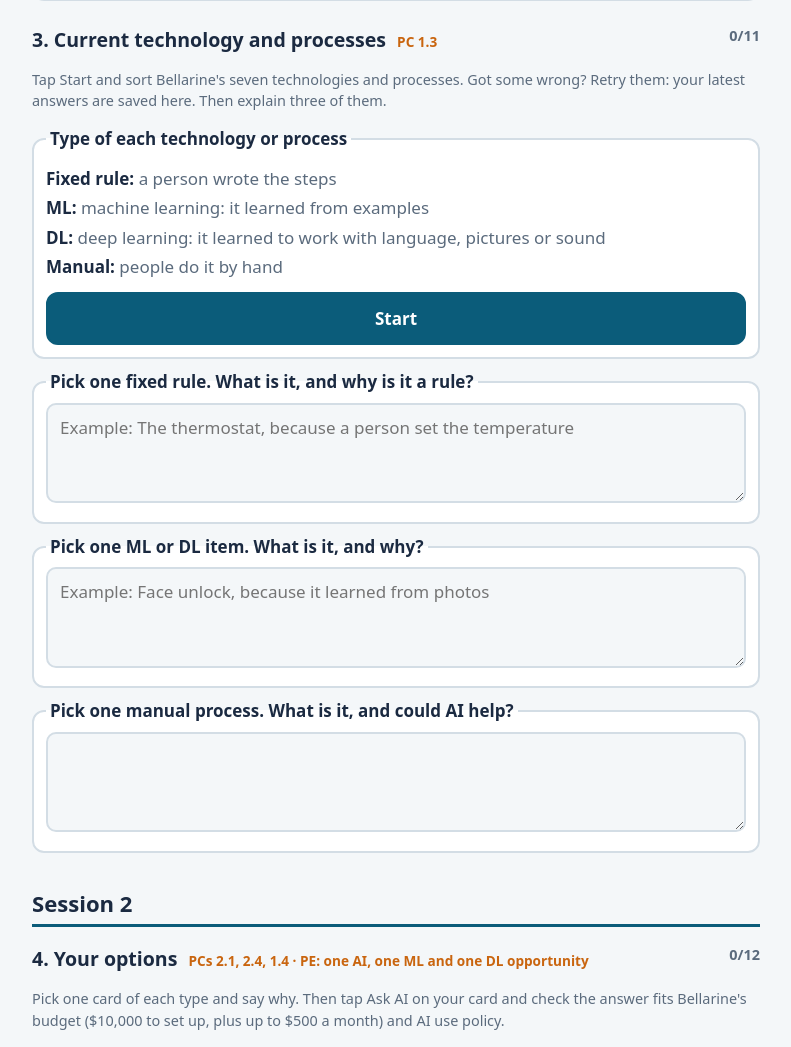
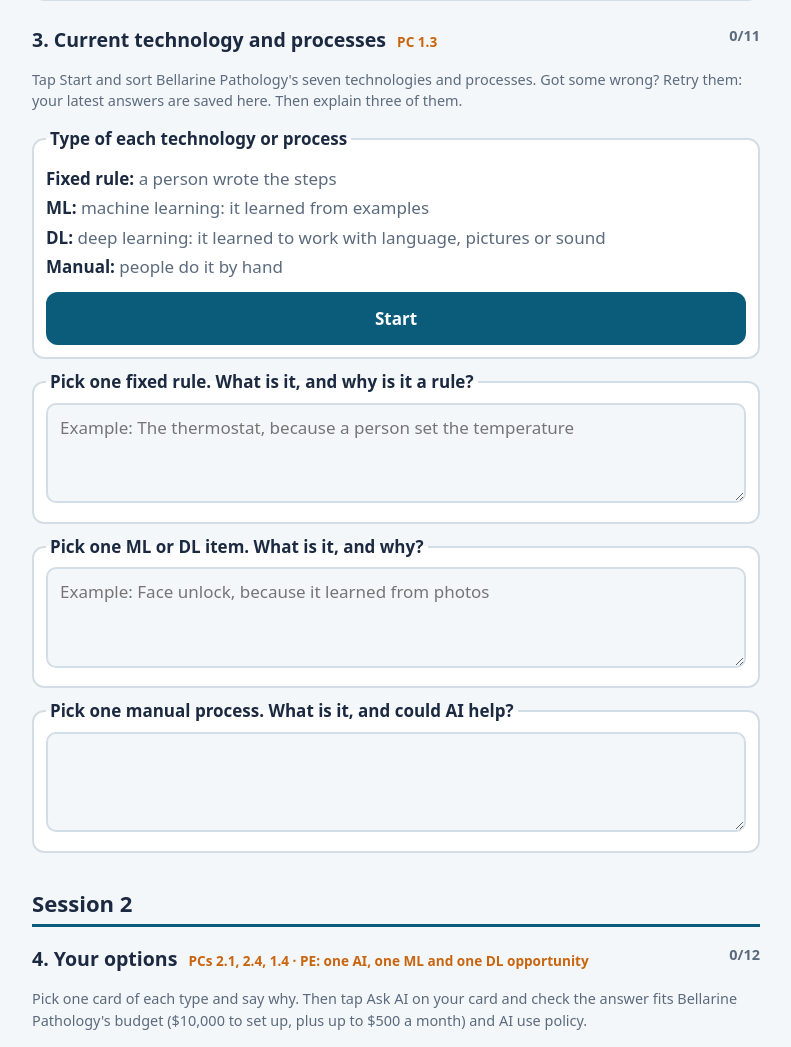
Before and after one commit to Fyrebox/tae2026, a Node server app: page /report in a window 1280 px wide. Shown: the part 1498-2545 px from the top of the page, without its empty margins (244-1035 px from the left). Run offline with Node 20, Linux system fonts and the light colour scheme.

Commit message:
Call the company Bellarine Pathology everywhere (Bellarine is the region)
Co-Authored-By: Claude Opus 5.5 <noreply@anthropic.com>

```diff
--- a/option-cards.js
+++ b/option-cards.js
@@ -1,4 +1,4 @@
-// Session 2 option cards for the Bellarine report: three per type, one for each goal. Every learner sees all nine
+// Session 2 option cards for the Bellarine Pathology report: three per type, one for each goal. Every learner sees all nine
 // and picks one of each type; Session 2 does not depend on the goal picked in Session 1.
 // AI: an assistant that works with text (an LLM); ML: predictions from past data; DL: pictures or sound.
 // Costs are made up for the course.
--- a/pages/bellarine.html
+++ b/pages/bellarine.html
@@ -18,9 +18,9 @@
 
     <h2 id="brief">Session 1: read this first</h2>
     <dl class="facts">
-      <dt>Your role</dt><dd>ICT support officer at Bellarine.</dd>
-      <dt>Your task</dt><dd>Recommend at least one AI, one ML and one DL idea that helps Bellarine reach its goals.</dd>
-      <dt>Hand in</dt><dd>The Bellarine AI Opportunities Report (<a href="/report">online report form</a>), with the Operations Manager's feedback acted on.</dd>
+      <dt>Your role</dt><dd>ICT support officer at Bellarine Pathology.</dd>
+      <dt>Your task</dt><dd>Recommend at least one AI, one ML and one DL idea that helps Bellarine Pathology reach its goals.</dd>
+      <dt>Hand in</dt><dd>The Bellarine Pathology AI Opportunities Report (<a href="/report">online report form</a>), with the Operations Manager's feedback acted on.</dd>
       <dt>For</dt><dd>Priya Raman, Operations Manager.</dd>
       <dt>Due</dt><dd>End of Session 3.</dd>
       <dt>Budget</dt><dd>$10,000 to set up, plus up to $500 a month.</dd>
@@ -41,7 +41,7 @@
     <h2>Other activities</h2>
     <details id="facts" class="panel">
       <summary>Fact sheet <span>for the LLM test</span></summary>
-      <p>Use this to check what an AI tool tells you about Bellarine. Anything that does not match was invented.</p>
+      <p>Use this to check what an AI tool tells you about Bellarine Pathology. Anything that does not match was invented.</p>
       <ul>
         <li>6 collection centres: Ocean Grove, Queenscliff, Portarlington, Drysdale, Leopold and Bellarine Central.</li>
         <li>Ocean Grove is open 7:00 am to 3:00 pm, Monday to Friday, and closed on weekends.</li>
@@ -52,7 +52,7 @@
 
     <details id="goals" class="panel">
       <summary>Goals and questions for Priya <span>for section 2</span></summary>
-      <h3>Bellarine's goals</h3>
+      <h3>Bellarine Pathology's goals</h3>
       <ol>
         <li>Answer patients' questions faster.</li>
         <li>Fewer people miss their blood test.</li>
@@ -90,7 +90,7 @@
         <li><strong>Machine learning (ML)</strong>A kind of AI that learns from lots of examples instead of following steps a person wrote. Example: a junk-mail filter.</li>
         <li><strong>Deep learning (DL)</strong>A powerful kind of machine learning for language, pictures and sound. Example: face unlock.</li>
         <li><strong>Large language model (LLM)</strong>Deep learning that writes text, like ChatGPT or Copilot. It can sound sure and still be wrong.</li>
-        <li><strong>Policy</strong>The organisation's rules that staff must follow, like Bellarine's AI use policy above.</li>
+        <li><strong>Policy</strong>The organisation's rules that staff must follow, like Bellarine Pathology's AI use policy above.</li>
       </ul>
       <h3>More words for Sessions 2 and 3</h3>
       <ul class="cards">
--- a/pages/report-host.html
+++ b/pages/report-host.html
@@ -4,7 +4,7 @@
   <meta charset="utf-8">
   <meta name="viewport" content="width=device-width, initial-scale=1">
   <meta name="robots" content="noindex">
-  <title>Bellarine reports Host</title>
+  <title>Bellarine Pathology reports Host</title>
   <link rel="stylesheet" href="/bellarine/styles.css?v={{v}}">
   <link rel="stylesheet" href="/report/styles.css?v={{v}}">
 </head>
--- a/pages/report.html
+++ b/pages/report.html
@@ -4,7 +4,7 @@
   <meta charset="utf-8">
   <meta name="viewport" content="width=device-width, initial-scale=1, viewport-fit=cover">
   <meta name="theme-color" content="#1b2a41">
-  <title>Bellarine AI Opportunities Report</title>
+  <title>Bellarine Pathology AI Opportunities Report</title>
   <link rel="stylesheet" href="/bellarine/styles.css?v={{v}}">
   <link rel="stylesheet" href="/report/styles.css?v={{v}}">
 </head>
@@ -22,8 +22,8 @@
       <h2 id="briefHead">The brief</h2>
       <p class="small">Bellarine Pathology runs 6 collection centres and one laboratory, with about 40 staff. It is fictional: all names and details are made up.</p>
       <dl class="facts">
-        <dt>Your role</dt><dd>ICT support officer at Bellarine.</dd>
-        <dt>Your task</dt><dd>Recommend at least one AI, one ML and one DL idea that helps Bellarine reach its goals.</dd>
+        <dt>Your role</dt><dd>ICT support officer at Bellarine Pathology.</dd>
+        <dt>Your task</dt><dd>Recommend at least one AI, one ML and one DL idea that helps Bellarine Pathology reach its goals.</dd>
         <dt>Hand in</dt><dd>This report, with the Operations Manager's feedback acted on.</dd>
         <dt>For</dt><dd>Priya Raman, Operations Manager.</dd>
         <dt>Due</dt><dd>End of Session 3.</dd>
@@ -42,7 +42,7 @@
     </section>
 
     <section class="brief" data-sessions="1" hidden>
-      <h3>Bellarine's goals</h3>
+      <h3>Bellarine Pathology's goals</h3>
       <ol>
         <li>Answer patients' questions faster.</li>
         <li>Fewer people miss their blood test.</li>
--- a/pick-decks.js
+++ b/pick-decks.js
@@ -13,8 +13,8 @@ export const ACTIVITIES = {
     // Learners can retry the items they got wrong; the latest answer counts in the report and on the host view.
     retries: true,
     eyebrow: "ICTAII401 · Session 1",
-    title: "What does Bellarine already use?",
-    lede: "Seven things Bellarine uses or does now. For each one, choose: a fixed rule, ML, DL, or done by hand. Your answers are saved in section 3 of your report.",
+    title: "What does Bellarine Pathology already use?",
+    lede: "Seven things Bellarine Pathology uses or does now. For each one, choose: a fixed rule, ML, DL, or done by hand. Your answers are saved in section 3 of your report.",
     options: [
       { id: "rule", label: "Fixed rule", hint: "a person wrote the steps" },
       { id: "ml", label: "ML", hint: "machine learning: it learned from examples" },
@@ -47,7 +47,7 @@ export const ACTIVITIES = {
     saveAs: "goodbadResult",
     eyebrow: "ICTAII401 · Session 2",
     title: "Good and bad",
-    lede: "Nine options for Bellarine. For each one, pick a good thing and a problem. Your answers are saved in your report on this device.",
+    lede: "Nine options for Bellarine Pathology. For each one, pick a good thing and a problem. Your answers are saved in your report on this device.",
     options: [],
     items: CARDS.flatMap((c) => ["good", "bad"].map((side) => ({
       id: `${c.id}-${side}`, card: c.id,
--- a/public/report/app.js
+++ b/public/report/app.js
@@ -353,7 +353,7 @@
 
   $("download").addEventListener("click", () => {
     const html = `<!doctype html><html lang="en-AU"><head><meta charset="utf-8"><title>${FORM.title}</title><style>${window.REPORT_PRINT_CSS}</style></head><body>${window.renderReport(FORM, state)}</body></html>`;
-    const a = el("a", { href: URL.createObjectURL(new Blob([html], { type: "text/html" })), download: `Bellarine report ${state.name.trim() || "draft"}.html` });
+    const a = el("a", { href: URL.createObjectURL(new Blob([html], { type: "text/html" })), download: `Bellarine Pathology report ${state.name.trim() || "draft"}.html` });
     document.body.append(a);
     a.click();
     a.remove();
--- a/public/report/render.js
+++ b/public/report/render.js
@@ -1,4 +1,4 @@
-// Read-only view of a Bellarine report, shared by the learner's "Download a copy" and the host view.
+// Read-only view of a Bellarine Pathology report, shared by the learner's "Download a copy" and the host view.
 // Returns an HTML string; every value is escaped.
 window.renderReport = (form, report) => {
   const esc = (s) => String(s ?? "").replace(/[&<>"']/g, (c) => ({ "&": "&amp;", "<": "&lt;", ">": "&gt;", '"': "&quot;", "'": "&#39;" }[c]));
--- a/report-form.js
+++ b/report-form.js
@@ -1,4 +1,4 @@
-// The Bellarine AI Opportunities Report (ICTAII401): ten sections filled in across Sessions 1–3.
+// The Bellarine Pathology AI Opportunities Report (ICTAII401): ten sections filled in across Sessions 1–3.
 // One schema drives the learner form, the server's validation and the host's read-only view.
 import { CARDS, GOALS, cardValues } from "./option-cards.js";
 
@@ -67,7 +67,7 @@ export const REPORT = {
       { label: "How will we know it worked?", fields: [{ id: "s2_measure", type: "text", placeholder: "Example for a printer: fewer paper jams each week" }] },
       { label: "Budget and limits", hint: "What the Operations Manager said about money, and anything off limits.", fields: [{ id: "s2_budget", type: "textarea" }] },
     ] },
-    { n: 3, session: 1, title: "Current technology and processes", maps: "PC 1.3", intro: "Tap Start and sort Bellarine's seven technologies and processes. Got some wrong? Retry them: your latest answers are saved here. Then explain three of them.", groups: [
+    { n: 3, session: 1, title: "Current technology and processes", maps: "PC 1.3", intro: "Tap Start and sort Bellarine Pathology's seven technologies and processes. Got some wrong? Retry them: your latest answers are saved here. Then explain three of them.", groups: [
       // activity: the learner answers through the tap-to-choose activity (pick-decks.js), not drop-downs; item links each field
       // to its card. Retries replace wrong answers; firstTry keeps the score of the first round for the trainer.
       { label: "Type of each technology or process", activity: "tech", fields: [
@@ -79,7 +79,7 @@ export const REPORT = {
       { label: "Pick one manual process. What is it, and could AI help?", fields: [{ id: "s3_why_manual", type: "textarea" }] },
     ] },
     // Session 2: one group per option. The card picker (cards: type) shows the cards for the learner's goal from section 2.
-    { n: 4, session: 2, title: "Your options", maps: "PCs 2.1, 2.4, 1.4 · PE: one AI, one ML and one DL opportunity", intro: "Pick one card of each type and say why. Then tap Ask AI on your card and check the answer fits Bellarine's budget ($10,000 to set up, plus up to $500 a month) and AI use policy.", groups: OPTIONS.map(([opt, optLabel]) => ({
+    { n: 4, session: 2, title: "Your options", maps: "PCs 2.1, 2.4, 1.4 · PE: one AI, one ML and one DL opportunity", intro: "Pick one card of each type and say why. Then tap Ask AI on your card and check the answer fits Bellarine Pathology's budget ($10,000 to set up, plus up to $500 a month) and AI use policy.", groups: OPTIONS.map(([opt, optLabel]) => ({
       label: optLabel, hint: `${opt.toUpperCase()}: ${TYPE[opt]}.`, fields: [
         { id: `s4_pick_${opt}`, cards: opt, type: "select", options: cardValues(opt) },
         { id: `s4_why_${opt}`, label: "Why this one?", type: "text" },
--- a/report.js
+++ b/report.js
@@ -1,4 +1,4 @@
-// API behind /report (learners submit the Bellarine report) and /report/host (the trainer reads and prints them).
+// API behind /report (learners submit the Bellarine Pathology report) and /report/host (the trainer reads and prints them).
 // Reports live in memory only, like the activities: learners keep their own copy on the device and can download it.
 import express from "express";
 import { FIELDS, FIELD_LIMITS, REPORT } from "./report-form.js";
```
Also changed, not shown: tests/chat.test.js (+1 -1 lines), README.md.
